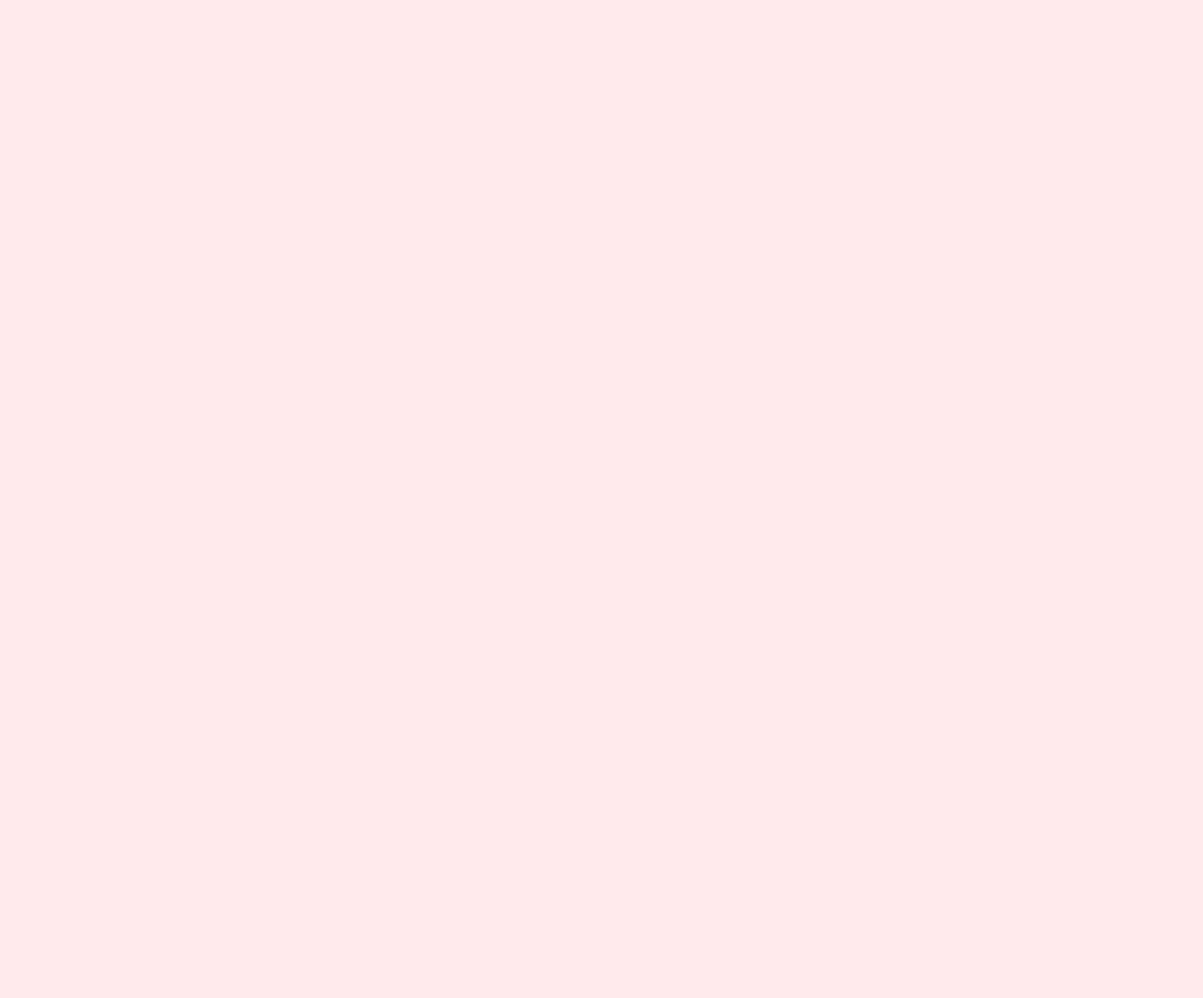
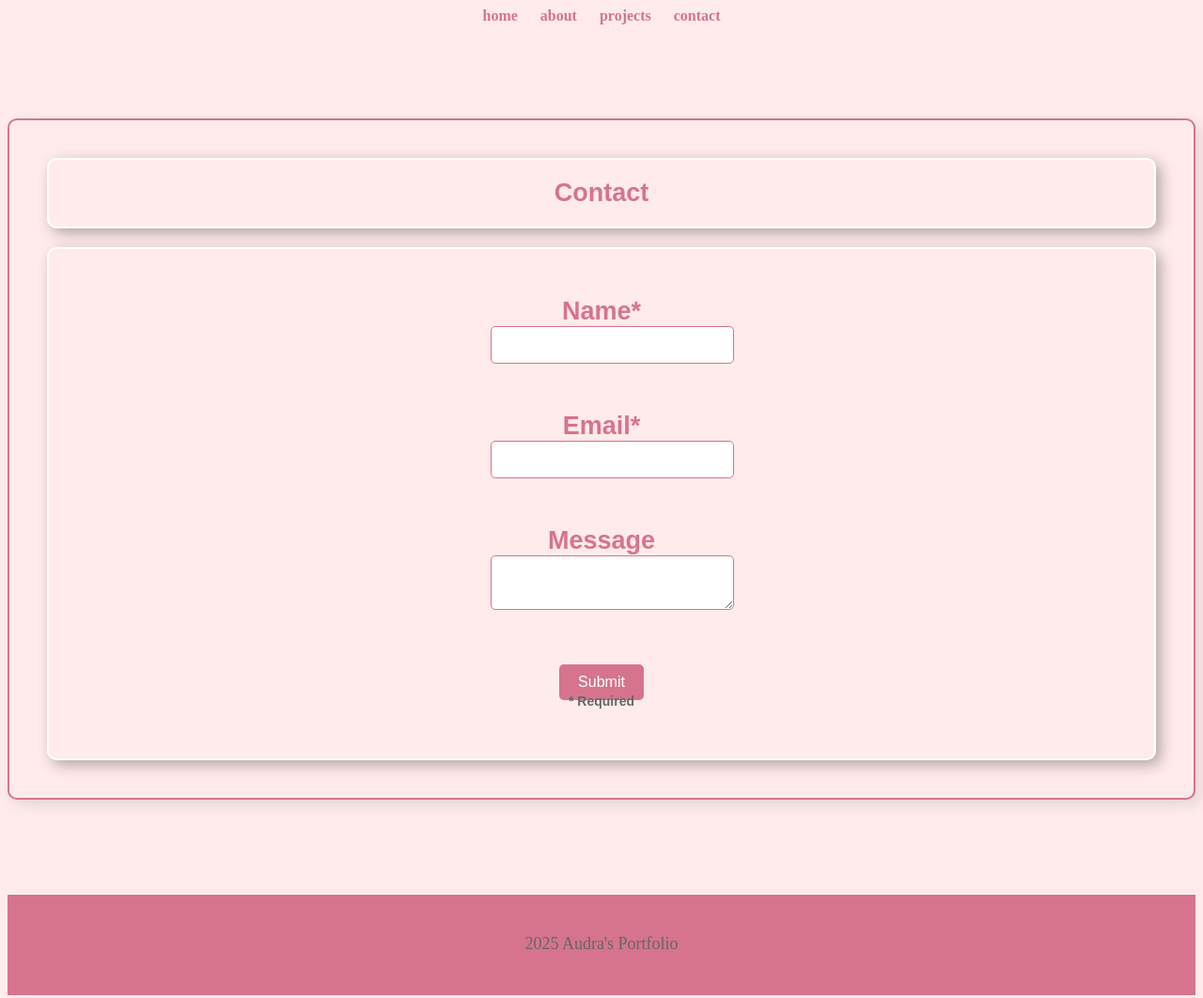
Before and after one commit to amcarroll2006-ai/portfolioaudra, a plain HTML site: page contact.html in a window 1280 px wide. Shown: the whole page at 94% size. Before the commit the page ends 800 px from the top, so only its background shows below. Drawn offline with Linux system fonts and the light colour scheme.

Commit message:
Add files via upload

```diff
--- a/contact.html
+++ b/contact.html
@@ -7,6 +7,40 @@
 </head>
 <body>
 
+   <nav>
+        <a href="index.html">home</a>
+        <a href="about.html">about</a>
+        <a href="projects.html">projects</a>
+        <a href="contact.html">contact</a>
+    </nav>
+
+    <div class="content">
 </body>
 </html>
 <div class="container"></div>
+<section id="contact">
+        <h1>Contact <h1>
+            <br>
+        <form action="#" method="post">
+            <label for="name">Name* <br>
+            <input type="text" id="name" name="name"><br><br>
+
+            <label for="email">Email* <br>
+        <input type="email" id="email" name="email"><br><br>
+
+
+        <label for="message">Message <br>
+        <textarea id="message" name="message" textarea>
+        </textarea><br><br>
+
+
+        <button type="submit">Submit</button>
+        </form>
+        <br>
+        <p>* Required</p>
+</section>
+</div>
+<div class="spacer"></div>
+<footer>
+    <p>2025 Audra's Portfolio</p>
+</footer>
--- a/style.css
+++ b/style.css
@@ -46,11 +46,12 @@ footer {
     border-top: 1px solid rgb(255, 255, 255);
     color: rgb(255, 255, 255);
     font-size: 14px;
+    text-emphasis-color: rgb(255, 255, 255);
 
 
 text-align: center;
 }
-about.html, contact.html, projects.html {
+about.html, contact.html, projects.html index.html {
     margin: 0 auto;
     max-width: 800px;
     padding: 20px;
@@ -58,6 +59,7 @@ about.html, contact.html, projects.html {
     border: 1px solid rgb(255, 255, 255);
     border-radius: 10px;
     box-shadow: 5px 5px 15px rgba(0, 0, 0, 0.1);
+
 }
 
 .container {
@@ -66,3 +68,98 @@ about.html, contact.html, projects.html {
     margin: 0 auto;
     padding: 20px;
 }
+
+nav {
+    text-align: center;
+    margin-bottom: 20px;
+}
+index.html nav a {
+    margin: 0 15px;
+    font-size: 18px;
+}
+index.html nav a:hover {
+    color: rgb(255, 182, 193);
+}
+.projects-grid {
+    display: grid;
+    grid-template-columns: repeat(auto-fit, minmax(200px, 1fr));
+    gap: 20px;
+}
+section#contact {
+    background-color: rgb(255, 235, 235);
+    padding: 20px;
+    border-radius: 10px;
+    box-shadow: 5px 5px 15px rgba(0, 0, 0, 0.1);
+    margin-top: 40px;
+    text-align: center;
+    border: 2px solid rgb(214, 116, 141);
+    font-family: Arial, sans-serif;
+    font-size: 18px;
+    color: rgb(255, 255, 255);
+
+}
+section#contact h2 {
+    margin-bottom: 20px;
+    color: rgb(255, 255, 255);
+}
+section#contact form {
+    display: flex;
+    flex-direction: column;
+    align-items: center;
+}
+section#contact label {
+    margin-bottom: 10px;
+    font-weight: bold;
+    color: rgb(214, 116, 141);
+}
+section#contact input, section#contact textarea {
+    width: 100%;
+    max-width: 400px;
+    padding: 10px;
+    margin-bottom: 20px;
+    border: 1px solid rgb(214, 116, 141);
+    border-radius: 5px;
+    font-size: 16px;
+}
+section#contact button {
+    background-color: rgb(214, 116, 141);
+    color: rgb(255, 255, 255);
+    padding: 10px 20px;
+    border: none;
+    border-radius: 5px;
+    font-size: 16px;
+    cursor: pointer;
+}
+section#contact button:hover {
+    background-color: rgb(255, 182, 193);
+}
+.spacer {
+    height: 40px;
+}
+.align {
+    text-align: center;
+}
+form p {
+    font-size: 14px;
+    color: rgb(102, 102, 102);
+    margin-top: -10px;
+}
+form br {
+    line-height: 1.5;
+}
+footer {
+    margin-top: 40px;
+    padding: 20px;
+    background-color: rgb(214, 116, 141);
+}
+about.html p {
+    font-size: 20px;
+    padding: 20px;
+
+}
+about.html p {
+    font-size: 20px;
+    padding: 20px;
+    text-align: center;
+
+}
```
Also changed, not shown: about.html (+27 -10 lines), index.html (+17 -8 lines), projects.html (+17 -5 lines).
